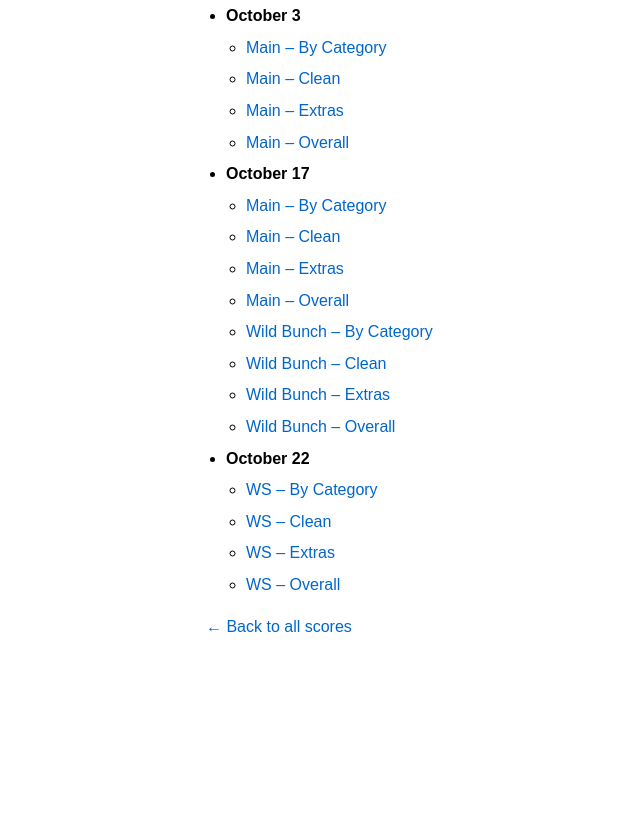
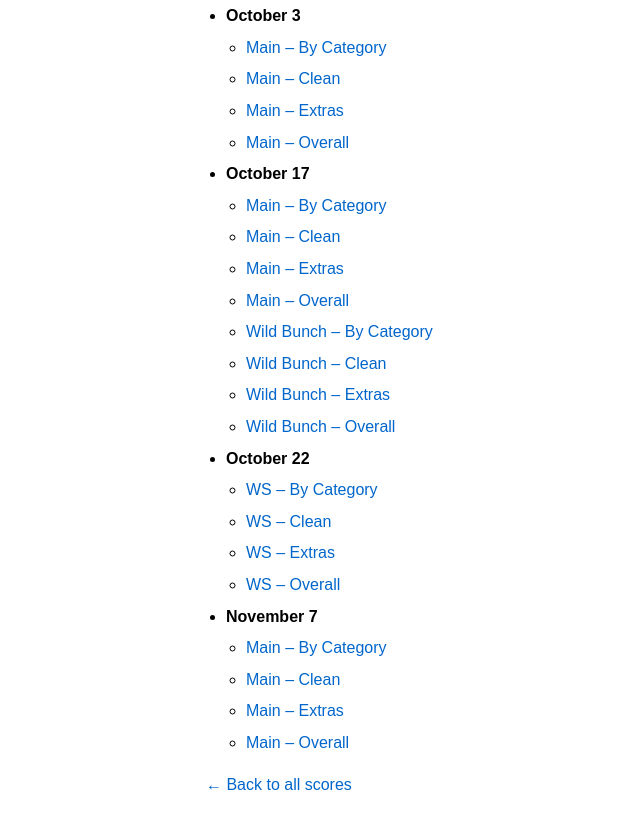
Before and after one commit to wartrace-regulators/scores, a plain HTML site: page 2026.html in a window 1280 px wide. Shown: the part 3026-3855 px from the top of the page, without its empty margins (84-724 px from the left). Before the commit the page ends 3705 px from the top, so only its background shows below. Drawn offline with Linux system fonts and the light colour scheme.

Commit message:
Auto-update score pages

```diff
--- a/2026.html
+++ b/2026.html
@@ -184,6 +184,14 @@
         <li><a href="2026/2026-10-22_ws_overall.pdf.pdf">WS – Overall</a></li>
       </ul>
     </li>
+    <li><strong>November 7</strong>
+      <ul>
+        <li><a href="2026/2026-11-07_main_category.pdf.pdf">Main – By Category</a></li>
+        <li><a href="2026/2026-11-07_main_clean.pdf.pdf">Main – Clean</a></li>
+        <li><a href="2026/2026-11-07_main_extras.pdf.pdf">Main – Extras</a></li>
+        <li><a href="2026/2026-11-07_main_overall.pdf.pdf">Main – Overall</a></li>
+      </ul>
+    </li>
   </ul>
   <p><a href="index.html">← Back to all scores</a></p>
 </body>
```
